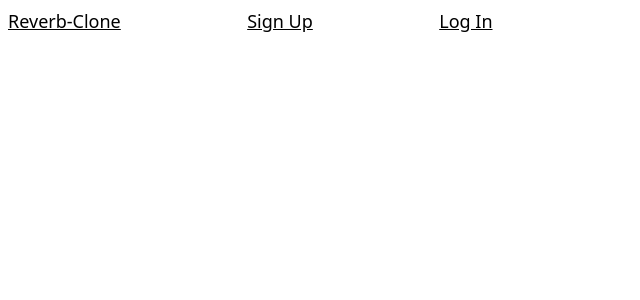
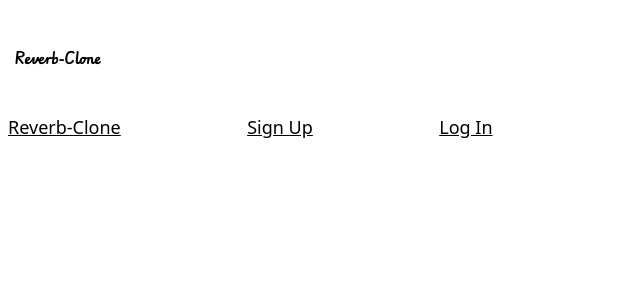
Before and after one commit to Juan-Ceballos/Reverb-Clone-FSW, a React (Vite) app in the folder frontend/: page / in a window 1280 px wide. Shown: the top 300 px of the page, without its empty margins (0-640 px from the left). Built offline with nearby package versions, Linux system fonts and the light colour scheme.

Commit message:
added svg logo for header navbar

```diff
--- a/frontend/src/App.css
+++ b/frontend/src/App.css
@@ -10,8 +10,12 @@
   float: left;
   text-align: center;
   color: black;
-  font-family:;
   font-size: large;
   display: block;
   padding-right: 10%;
 }
+
+#reverb-clone-logo {
+  height: 100px;
+  width: 100px;
+}
--- a/frontend/src/App.jsx
+++ b/frontend/src/App.jsx
@@ -12,6 +12,8 @@ function App() {
   // Main component entrypoint, based on address routes to component
   return (
     <>
+      <img id='reverb-clone-logo' src='../src/assets/Reverb-Clone-Logo.svg' alt='reverb-clone-logo'>
+      </img>
       <NavBar></NavBar>
       <BrowserRouter>
         <Routes>
```
Also changed, not shown: frontend/src/assets/Reverb-Clone-Logo.svg (added).
